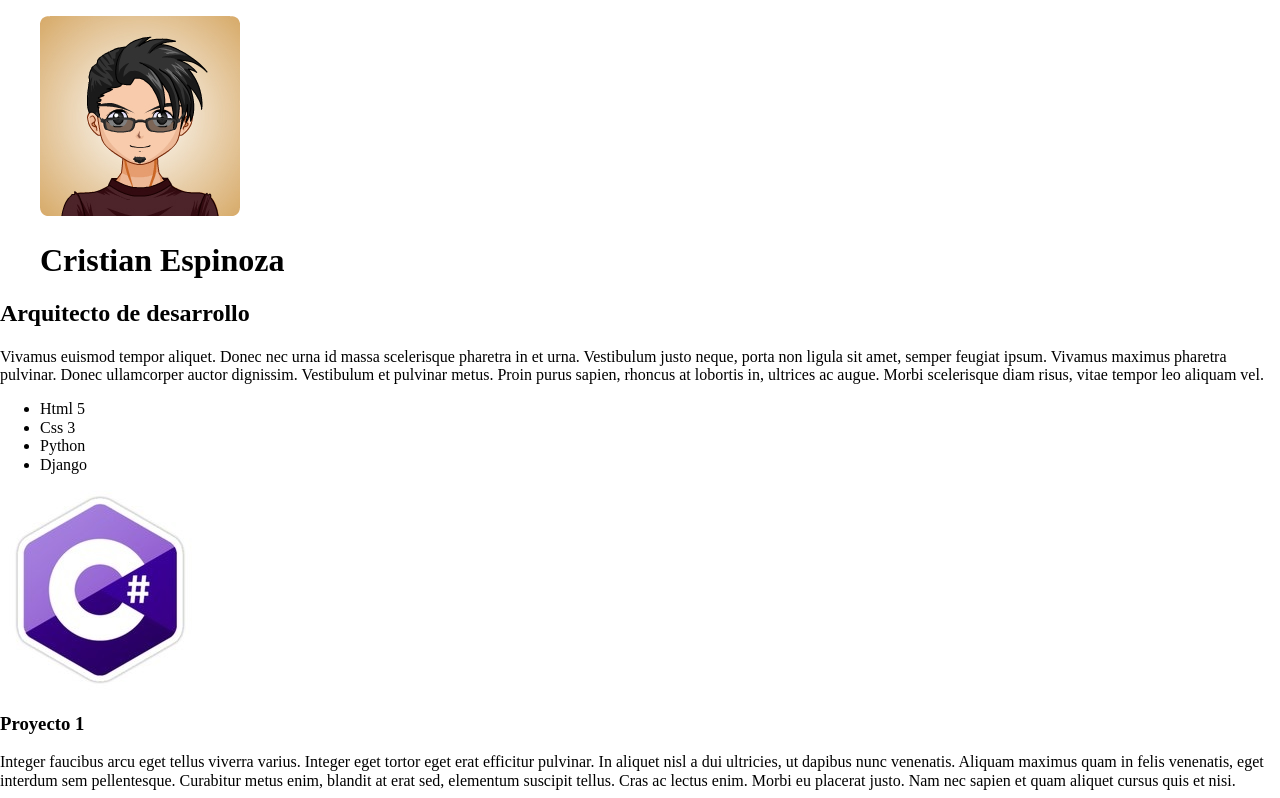
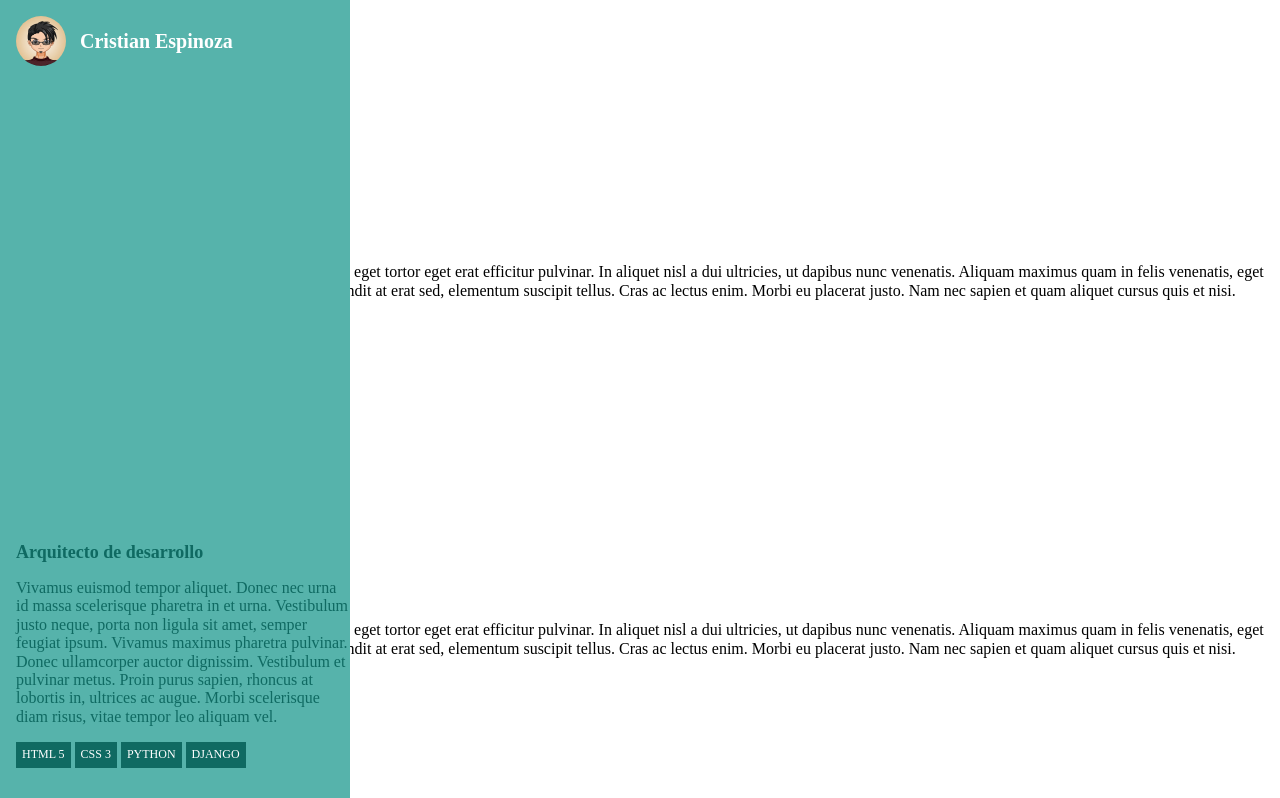
Before and after one commit to titancrisis/Demo2-ProyectoHTML, a plain HTML site: page index.html in a window 1280 px wide. Shown: the top 798 px of the page. Drawn offline with Linux system fonts and the light colour scheme.

Commit message:
Proyecto parte III

```diff
--- a/css/estilos.css
+++ b/css/estilos.css
@@ -0,0 +1,65 @@
+*{
+  box-sizing: border-box;
+}
+.lateral{
+  background-color: #56B3AB;
+  bottom: 0;
+  left: 0;
+  padding: 1em;
+  position: fixed;
+  top: 0;
+  width: 350px;
+}
+
+/* Perfil */
+
+.perfil_circulo{
+  border-radius: 50%;
+  height: 50px;
+  overflow: hidden;
+  margin: 0;
+  width: 50px;
+}
+
+.perfil_foto{
+  height: 100%;
+  width: 100%;
+}
+
+.perfil_nombres{
+  color: #FFF;
+  font-size: 20px;
+  margin-left: 0.5em;
+  width: 250px;
+}
+
+.perfil_nombres, .perfil_circulo{
+  display: inline-block;
+  vertical-align: middle;
+}
+
+/* Información */
+.informacion{
+  color: #0F6A62;
+  position: absolute;
+  bottom: 1em;
+}
+
+.informacion_titulo{
+  font-size: 18px;
+}
+
+/* Habilidades */
+
+.habilidades{
+  padding: 0;
+}
+
+.habilidad{
+  background-color: #0F6A62;
+  color: #FFF;
+  font-size: 12px;
+  display: inline-block;
+  padding: 0.5em;
+  text-transform: uppercase;
+}
--- a/index.html
+++ b/index.html
@@ -11,8 +11,8 @@
     <div class="perfil">
       <figure class="perfil_circulo">
         <img src="img/perfil.jpg" alt="" class="perfil_foto">
-        <h1 class="perfil_nombres">Cristian Espinoza</h1>
       </figure>
+      <h1 class="perfil_nombres">Cristian Espinoza</h1>
     </div>
     <div class="informacion">
       <h2 class="informacion_titulo">Arquitecto de desarrollo</h2>
```
